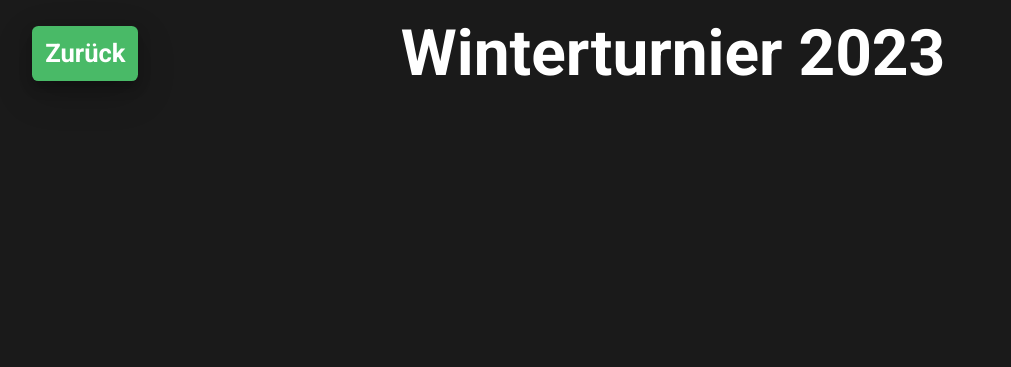
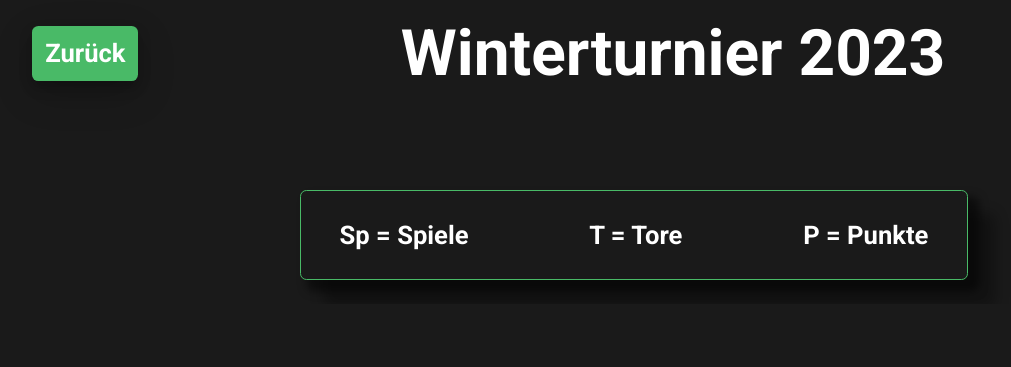
Before and after one commit to TechnikAG-HHG/footballtree, a Flask app: template code/templates/websitegroup.html in a window 1280 px wide. Shown: the top 367 px of the page, without its empty margins (6-1017 px from the left). Run offline with Flask 3, Linux system fonts and the light colour scheme; the template is opened without the code that fills it: most values are stand-ins (such as "Sample title", 1, 10 or a date in 2020); parts of the project's set-up code (start-up, migrations or seed data) failed here and were passed over.

Commit message:
style changes for issue #88

```diff
--- a/code/static/websitegroup.css
+++ b/code/static/websitegroup.css
@@ -107,3 +107,38 @@ tbody tr:nth-child(-n + 2) td {
     color: rgb(237, 202, 6);
     font-weight: bold;
 }
+
+footer {
+    width: 50%;
+    display: flex;
+    justify-content: space-evenly;
+    align-items: center;
+    margin-left: auto;
+    margin-right: auto;
+    background-color: #1a1a1a;
+    color: white;
+    font-size: 2vw;
+    padding: 1vw;
+    margin-top: 4vh;
+    margin-bottom: 3vh;
+    border: 0.15vw solid #49ba67;
+    border-radius: 0.5vw;
+    box-shadow: 0.7vw 0.7vw 0.7vw 0.2vw rgba(0, 0, 0, 0.501),
+        2vw 2vw 1vw 0.2vw rgba(0, 0, 0, 0.299);
+}
+
+#footer-list {
+    display: flex;
+    width: 100%;
+    justify-content: space-between;
+    align-items: center;
+    list-style: none;
+    padding: 0%;
+    font-weight: bold;
+    font-size: 2vw;
+    color: white;
+    margin-top: 2vh;
+    margin-bottom: 2vh;
+    margin-left: 2vw;
+    margin-right: 2vw;
+}
--- a/code/static/websitegroup.js
+++ b/code/static/websitegroup.js
@@ -253,4 +253,4 @@ document.getElementById("returnButton").addEventListener("click", function () {
 generateTables();
 
 // call updateData() every 5 seconds
-setInterval(updateData, 2000);
+setInterval(updateData, 5000);
--- a/code/static/websiteplan.js
+++ b/code/static/websiteplan.js
@@ -313,4 +313,4 @@ startTime.setHours(data["startTime"][0], data["startTime"][1], 0, 0);
 generateTableGroup(data["Matches"]);
 finalMatchTable();
 // call updateData() every 5 seconds
-setInterval(updateData, 2000);
+setInterval(updateData, 5000);
--- a/code/static/websitetree.js
+++ b/code/static/websitetree.js
@@ -366,4 +366,4 @@ window.onresize = function () {
 };
 
 // call updateData() every 2 seconds
-setInterval(updateData, 2000);
+setInterval(updateData, 5000);
--- a/code/static/websitetv.js
+++ b/code/static/websitetv.js
@@ -44,4 +44,4 @@ function updateData() {
 }
 
 getTeamData();
-setInterval(updateData, 2000);
+setInterval(updateData, 5000);
--- a/code/templates/websitegroup.html
+++ b/code/templates/websitegroup.html
@@ -25,6 +25,14 @@
 
         <div id="tablesContainer"></div>
 
+        <footer>
+            <ul id="footer-list">
+                <li>Sp = Spiele</li>
+                <li>T = Tore</li>
+                <li>P = Punkte</li>
+            </ul>
+        </footer>
+
         <script>
             var data = {{ initial_data|tojson|safe }};
             console.log('Initial data:', data);
```
Also changed, not shown: data/data.db.
